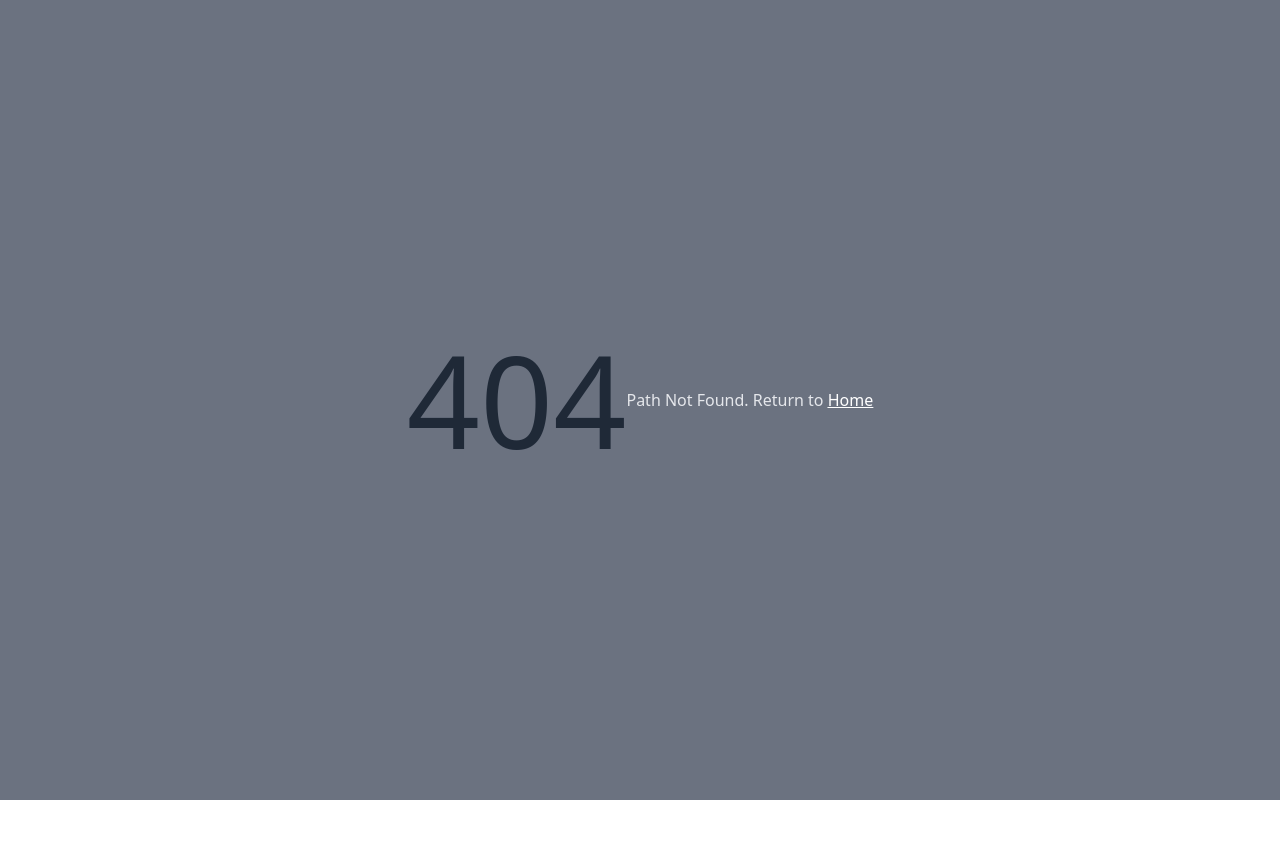
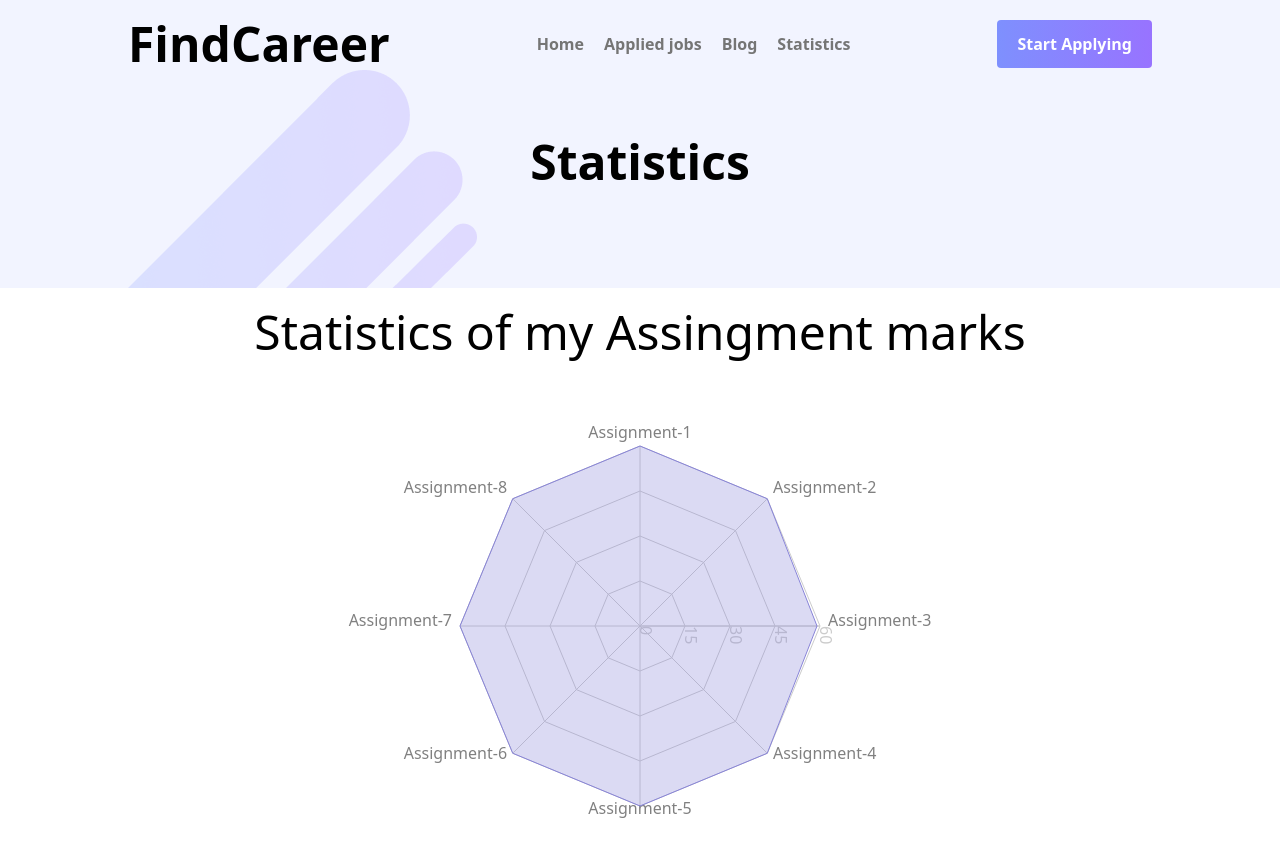
Before and after one commit to sarwar-hub/find-career, a React (Vite) app: page /statistics in a window 1280 px wide. Before the commit this address had no page. Shown: the top 856 px of the page. Before the commit the page ends 800 px from the top, so only its background shows below. Built offline with nearby package versions, Linux system fonts and the light colour scheme.

Commit message:
added statistics component

```diff
--- a/package.json
+++ b/package.json
@@ -14,6 +14,7 @@
     "react": "^18.2.0",
     "react-dom": "^18.2.0",
     "react-router-dom": "^6.10.0",
+    "recharts": "^2.5.0",
     "sort-by": "^1.2.0"
   },
   "devDependencies": {
--- a/src/components/AppliedJob/AppliedJob.jsx
+++ b/src/components/AppliedJob/AppliedJob.jsx
@@ -21,7 +21,7 @@ const AppliedJob = ({job}) => {
                 <span className='text-[#757575] font-medium flex items-center'><img className='mr-2 w-5 h-5' src="/dollar.png" alt="" /> {salary}</span>
             </div>
         </div>
-        <Link to={`jobs/${id}`}><button className='w-[150px] text-white font-bold py-3 px-5 rounded bg-gradient-to-r from-[#7E90FE] to-[#9873FF]'>View Details</button></Link>
+        <Link to={`/jobs/${id}`}><button className='w-[150px] text-white font-bold py-3 px-5 rounded bg-gradient-to-r from-[#7E90FE] to-[#9873FF]'>View Details</button></Link>
     </div>
     );
 };
--- a/src/components/Job/Job.jsx
+++ b/src/components/Job/Job.jsx
@@ -18,7 +18,7 @@ const Job = ({job}) => {
                 <span className='text-[#757575] font-medium flex'><img className='mr-2' src="/pin.png" alt="" /> {location}</span>
                 <span className='text-[#757575] font-medium flex'><img className='mr-2' src="/dollar.png" alt="" /> {salary}</span>
             </div>
-            <Link to={`jobs/${id}`}><button className='w-[150px] text-white font-bold py-3 px-5 rounded bg-gradient-to-r from-[#7E90FE] to-[#9873FF]'>View Details</button></Link>
+            <Link to={`/jobs/${id}`}><button className='w-[150px] text-white font-bold py-3 px-5 rounded bg-gradient-to-r from-[#7E90FE] to-[#9873FF]'>View Details</button></Link>
         </div>
     );
 };
--- /dev/null
+++ b/src/components/Statistics/Statistics.jsx
@@ -0,0 +1,83 @@
+import React from 'react';
+
+import {
+  Radar,
+  RadarChart,
+  PolarGrid,
+  PolarAngleAxis,
+  PolarRadiusAxis
+} from "recharts";
+import Banner from '../Banner/Banner';
+
+const Statistics = () => {
+
+    const marks = [
+        {
+          assignment: "Assignment-1",
+          A: 60
+        },
+        {
+          assignment: "Assignment-2",
+          A: 60
+        },
+        {
+          assignment: "Assignment-3",
+          A: 59
+        },
+        {
+          assignment: "Assignment-4",
+          A: 60
+        },
+        {
+          assignment: "Assignment-5",
+          A: 60
+        },
+        {
+          assignment: "Assignment-6",
+          A: 60
+        },
+        {
+          assignment: "Assignment-7",
+          A: 60
+        },
+        {
+          assignment: "Assignment-8",
+          A: 60
+        }
+      ];
+
+
+    return (
+        <>
+         <Banner>
+            <div className='flex justify-center items-center'>
+                <h1 className='text-3xl md:text-5xl font-semibold text-center mt-[50px]'>Statistics</h1>
+            </div>
+        </Banner>
+        <h1 className='text-5xl my-5 text-center'>Statistics of my Assingment marks</h1>
+        <div className='flex justify-center pb-10'>
+            <RadarChart
+            cx={300}
+            cy={250}
+            outerRadius={180}
+            width={600}
+            height={500}
+            data={marks}
+            >
+            <PolarGrid />
+            <PolarAngleAxis dataKey="assignment" />
+            <PolarRadiusAxis />
+            <Radar
+                name="Mike"
+                dataKey="A"
+                stroke="#8884d8"
+                fill="#8884d8"
+                fillOpacity={0.3}
+            />
+            </RadarChart>
+        </div>
+        </>
+    );
+};
+
+export default Statistics;
--- a/src/main.jsx
+++ b/src/main.jsx
@@ -8,6 +8,7 @@ import PathErr from './components/404/PathErr';
 import JobDetail from './components/JobDetail/JobDetail';
 import AppliedJobs from './components/AppliedJobs/AppliedJobs';
 import Blogs from './components/Blogs/Blogs';
+import Statistics from './components/Statistics/Statistics';
 
 
 
@@ -36,6 +37,10 @@ const router = createBrowserRouter([
         path: 'blog',
         element: <Blogs></Blogs>,
         loader: () => fetch('/qnas.json')
+      },
+      {
+        path: 'statistics',
+        element: <Statistics></Statistics>
       }
 
     ]
```
Also changed, not shown: 1 other file (tests, documents, lock files or other folders).
